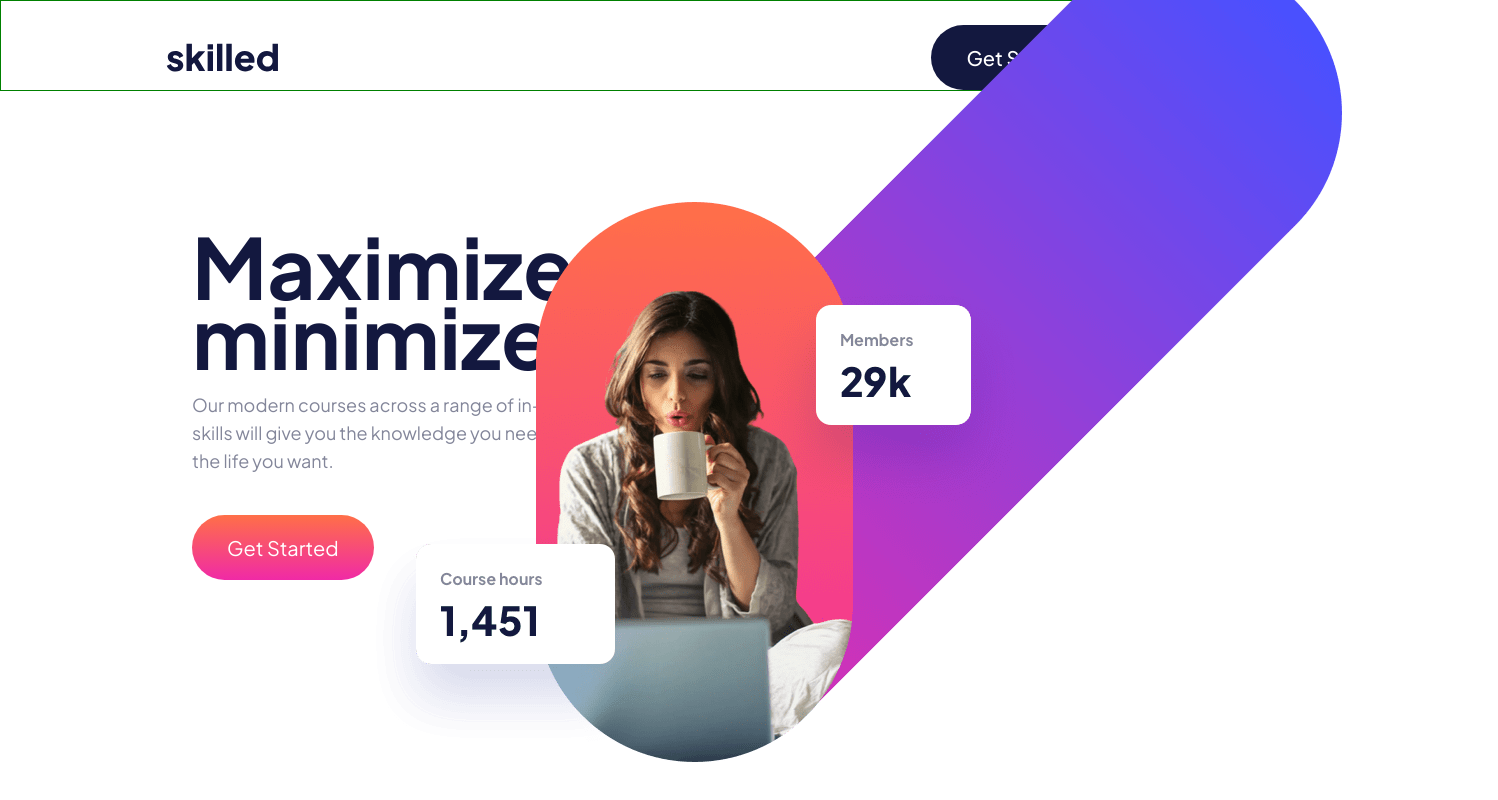
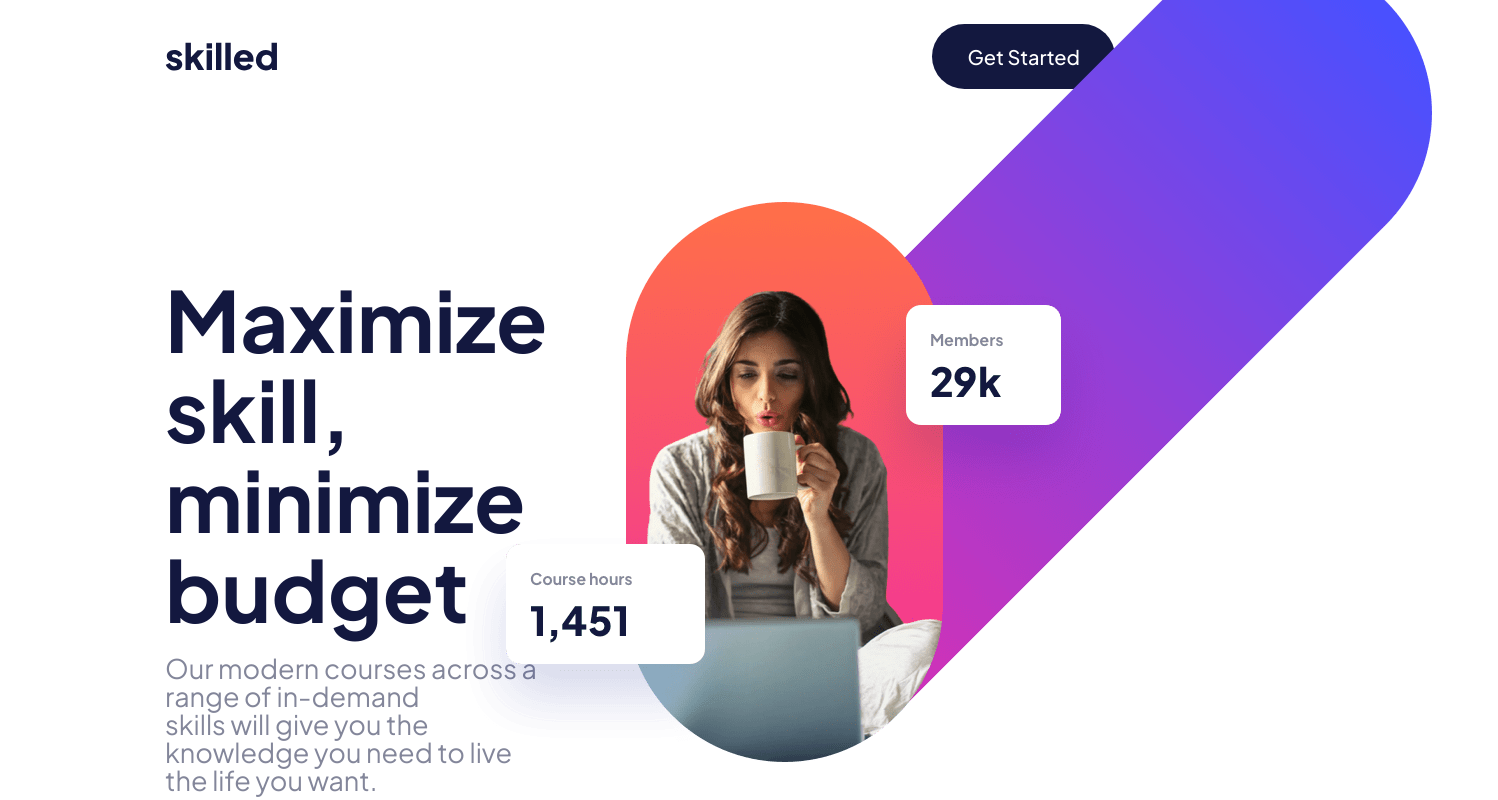
Before and after one commit to russell-crooms/skilled-demo, a React (Vite) app in the folder skilled/: page / in a window 1280 px wide. Shown: the top 800 px of the page, 1498 px wide, since content can reach past the window. Built offline with nearby package versions, Linux system fonts and the light colour scheme.

Commit message:
Update the sizing of elements in our hero section.

```diff
--- a/skilled/src/components/hero/Hero.css
+++ b/skilled/src/components/hero/Hero.css
@@ -1,8 +1,9 @@
 .hero-container {
     display: flex;
     align-items: center;
-    padding-left: 15%;
-    margin-top: 140px;
+    padding-left: 165px;
+    padding-right: 818px;
+    margin-top: 185px;
 }
 
 .hero-container-left {
@@ -15,11 +16,11 @@
     font-size: 56px;
     font-weight: 500;
     color: #13183F;
-    line-height: 70px;
+    line-height: 90px;
 }
 
 .hero-para {
-    font-size: 18px;
+    font-size: 27px;
     line-height: 28px;
     color: #83869A;
 }
@@ -33,10 +34,11 @@
     color: #FFFFFF;
     padding: 20px 35px;
     font-size: 20px;
+    font-weight: 450;
 }
 
 .hero-container-right {
     position: absolute;
     top: -14%;
-    right: -10%;
+    right: -17%;
 }
--- a/skilled/src/components/navBar/NavBar.css
+++ b/skilled/src/components/navBar/NavBar.css
@@ -6,7 +6,6 @@
     padding-left: 165px;
     padding-right: 165px;
     padding-top: 24px;
-    border: 1px solid green;
 }
 
 .navbar-container div {
```
